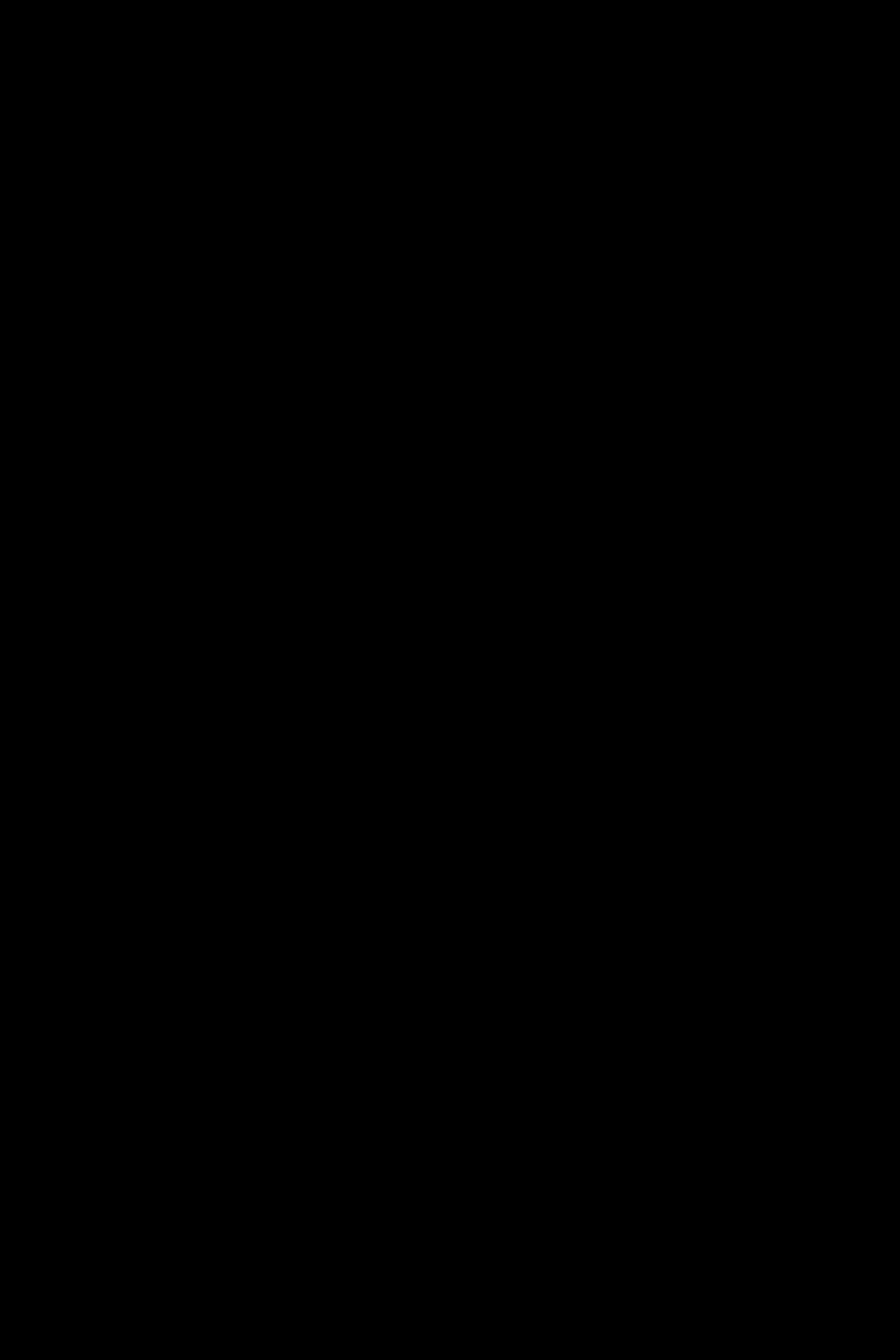
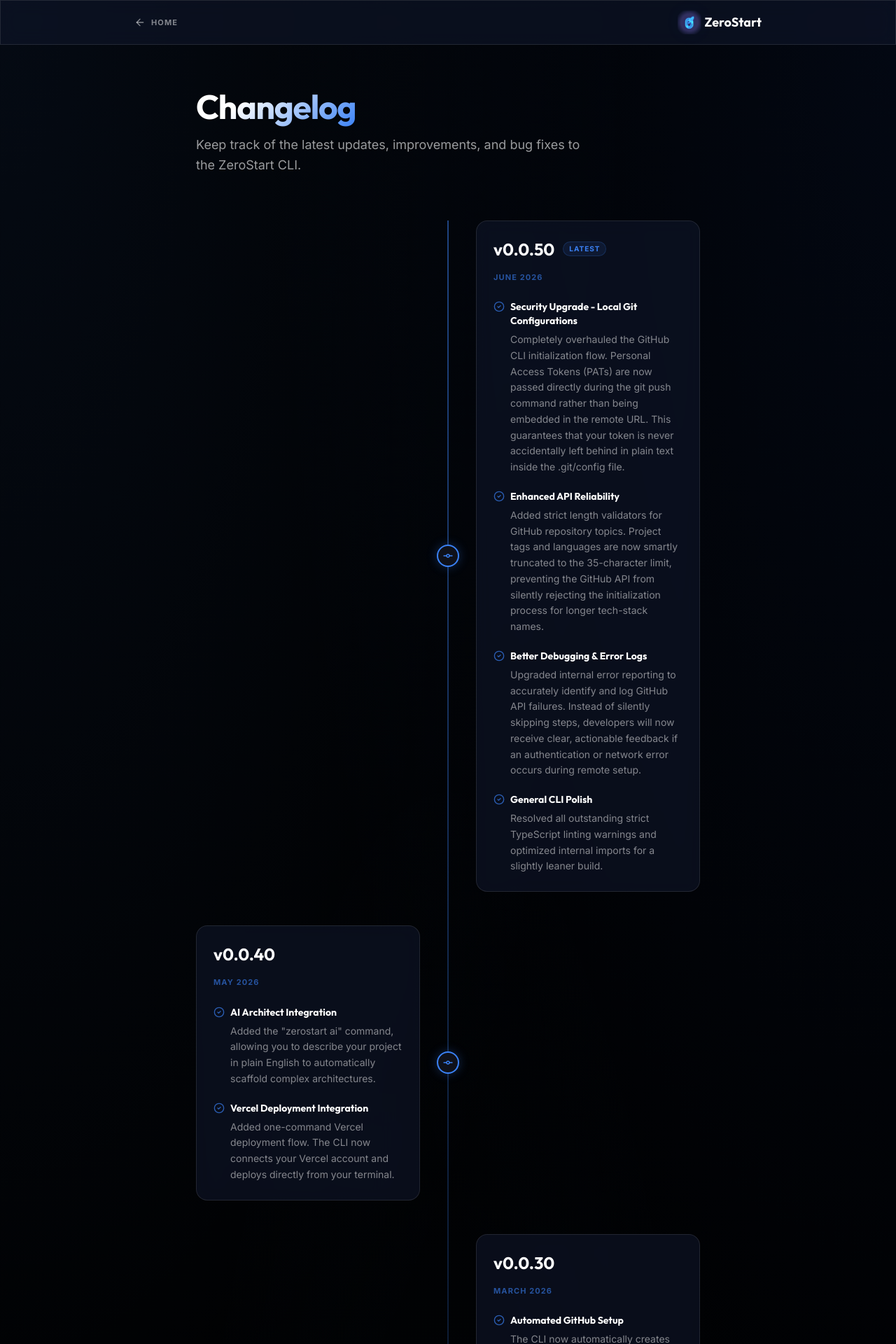
Before and after one commit to KushaalNayak/ZeroStart-Web, a React (Vite) app: page /changelog in a window 1280 px wide. Before the commit this address had no page. Shown: the top 1920 px of the page at 70% size. Before the commit the page ends 800 px from the top, so only its background shows below. Built offline with nearby package versions, Linux system fonts and the light colour scheme.

Commit message:
updated version 0.0.50

```diff
--- a/src/App.tsx
+++ b/src/App.tsx
@@ -5,6 +5,7 @@
 import Contact from './pages/Contact';
 import Privacy from './pages/Privacy';
 import Terms from './pages/Terms';
+import Changelog from './pages/Changelog';
 import ScrollToTop from './components/ScrollToTop';
 
 const App = () => {
@@ -18,6 +19,7 @@
                 <Route path="/contact" element={<Contact />} />
                 <Route path="/privacy" element={<Privacy />} />
                 <Route path="/terms" element={<Terms />} />
+                <Route path="/changelog" element={<Changelog />} />
             </Routes>
         </Router>
     );
--- a/src/components/Footer.tsx
+++ b/src/components/Footer.tsx
@@ -21,6 +21,7 @@
                         <ul className="text-white/55 text-sm space-y-2">
                             <li><Link to="/about" className="hover:text-blue-vibrant transition-colors">About Us</Link></li>
                             <li><Link to="/commands" className="hover:text-blue-vibrant transition-colors">Documentation</Link></li>
+                            <li><Link to="/changelog" className="hover:text-blue-vibrant transition-colors">Changelog</Link></li>
                             <li><Link to="/contact" className="hover:text-blue-vibrant transition-colors">Contact</Link></li>
                         </ul>
                     </div>
--- /dev/null
+++ b/src/pages/Changelog.tsx
@@ -0,0 +1,140 @@
+import { motion } from 'framer-motion';
+import { ArrowLeft, GitCommit, CheckCircle2 } from 'lucide-react';
+import { Link } from 'react-router-dom';
+import Logo from '../components/Logo';
+import Footer from '../components/Footer';
+
+const releases = [
+    {
+        version: 'v0.0.50',
+        date: 'June 2026',
+        badge: 'Latest',
+        updates: [
+            { title: 'Security Upgrade - Local Git Configurations', desc: 'Completely overhauled the GitHub CLI initialization flow. Personal Access Tokens (PATs) are now passed directly during the git push command rather than being embedded in the remote URL. This guarantees that your token is never accidentally left behind in plain text inside the .git/config file.' },
+            { title: 'Enhanced API Reliability', desc: 'Added strict length validators for GitHub repository topics. Project tags and languages are now smartly truncated to the 35-character limit, preventing the GitHub API from silently rejecting the initialization process for longer tech-stack names.' },
+            { title: 'Better Debugging & Error Logs', desc: 'Upgraded internal error reporting to accurately identify and log GitHub API failures. Instead of silently skipping steps, developers will now receive clear, actionable feedback if an authentication or network error occurs during remote setup.' },
+            { title: 'General CLI Polish', desc: 'Resolved all outstanding strict TypeScript linting warnings and optimized internal imports for a slightly leaner build.' }
+        ]
+    },
+    {
+        version: 'v0.0.40',
+        date: 'May 2026',
+        updates: [
+            { title: 'AI Architect Integration', desc: 'Added the "zerostart ai" command, allowing you to describe your project in plain English to automatically scaffold complex architectures.' },
+            { title: 'Vercel Deployment Integration', desc: 'Added one-command Vercel deployment flow. The CLI now connects your Vercel account and deploys directly from your terminal.' }
+        ]
+    },
+    {
+        version: 'v0.0.30',
+        date: 'March 2026',
+        updates: [
+            { title: 'Automated GitHub Setup', desc: 'The CLI now automatically creates GitHub repositories and links them to your local project, pushing your initial commit without any manual setup.' },
+            { title: 'VS Code Extension', desc: 'Released the official ZeroStart VS Code Extension for a fully integrated GUI experience.' }
+        ]
+    },
+    {
+        version: 'v0.0.20',
+        date: 'January 2026',
+        updates: [
+            { title: 'Web Framework Templates', desc: 'Shipped official templates for React, Vite, TypeScript, and standard HTML/CSS setups.' },
+            { title: 'Interactive Wizard Redesign', desc: 'Rewrote the interactive CLI wizard with improved navigation flows and better prompt clarity.' }
+        ]
+    },
+    {
+        version: 'v0.0.10',
+        date: 'December 2025',
+        updates: [
+            { title: 'Initial Release', desc: 'First public release featuring basic project scaffolding for C++, Java, and Python projects.' },
+            { title: 'Local Terminal vs Online GDB', desc: 'Added support for selecting execution environment (Local CMD vs Browser Compiler) for DSA templates.' }
+        ]
+    }
+];
+
+const Changelog = () => {
+    return (
+        <div className="min-h-screen bg-mesh font-sans text-white">
+
+            {/* Nav */}
+            <nav className="fixed top-0 w-full z-50 glass border-b border-white/5 h-16 flex items-center px-6">
+                <div className="max-w-4xl mx-auto w-full flex items-center justify-between">
+                    <Link to="/" className="flex items-center gap-2 text-white/50 hover:text-blue-vibrant transition-colors font-bold text-[11px] uppercase tracking-widest">
+                        <ArrowLeft className="w-4 h-4" />
+                        Home
+                    </Link>
+                    <div className="flex items-center gap-2">
+                        <Logo size={28} />
+                        <span className="font-display font-bold text-lg text-white">ZeroStart</span>
+                    </div>
+                </div>
+            </nav>
+
+            <div className="pt-32 pb-24 px-6 max-w-3xl mx-auto space-y-16">
+
+                {/* Header */}
+                <motion.div
+                    initial={{ opacity: 0, y: 20 }}
+                    animate={{ opacity: 1, y: 0 }}
+                    className="space-y-4"
+                >
+                    <h1 className="text-4xl md:text-5xl font-bold font-display tracking-tight">
+                        <span className="text-gradient-blue">Changelog</span>
+                    </h1>
+                    <p className="text-white/60 text-lg leading-relaxed max-w-xl">
+                        Keep track of the latest updates, improvements, and bug fixes to the ZeroStart CLI.
+                    </p>
+                </motion.div>
+
+                {/* Timeline */}
+                <div className="space-y-12 relative before:absolute before:inset-0 before:ml-4 before:-translate-x-px md:before:mx-auto md:before:translate-x-0 before:h-full before:w-0.5 before:bg-gradient-to-b before:from-blue-vibrant/50 before:to-transparent">
+                    {releases.map((release, index) => (
+                        <motion.div
+                            key={index}
+                            initial={{ opacity: 0, y: 20 }}
+                            whileInView={{ opacity: 1, y: 0 }}
+                            viewport={{ once: true }}
+                            transition={{ delay: index * 0.1 }}
+                            className="relative flex items-center justify-between md:justify-normal md:odd:flex-row-reverse group is-active"
+                        >
+                            {/* Icon */}
+                            <div className="flex items-center justify-center w-8 h-8 rounded-full border-2 border-blue-vibrant bg-[#0F111A] text-blue-vibrant absolute left-0 md:left-1/2 -translate-x-1/2 z-10 shadow-[0_0_15px_rgba(59,130,246,0.3)]">
+                                <GitCommit className="w-4 h-4" />
+                            </div>
+
+                            {/* Content */}
+                            <div className="w-[calc(100%-3rem)] md:w-[calc(50%-2.5rem)] ml-auto md:ml-0 glass p-6 rounded-2xl border border-white/5 hover:border-blue-vibrant/20 transition-colors">
+                                <div className="flex items-center gap-3 mb-4">
+                                    <h2 className="text-2xl font-display font-bold text-white">{release.version}</h2>
+                                    {release.badge && (
+                                        <span className="px-2 py-0.5 rounded-full bg-blue-vibrant/10 border border-blue-vibrant/20 text-blue-vibrant text-[10px] font-bold uppercase tracking-widest">
+                                            {release.badge}
+                                        </span>
+                                    )}
+                                </div>
+                                <time className="block mb-6 text-[11px] font-bold text-blue-vibrant/60 uppercase tracking-widest">{release.date}</time>
+
+                                <div className="space-y-5">
+                                    {release.updates.map((update, uIdx) => (
+                                        <div key={uIdx} className="space-y-1.5">
+                                            <h3 className="flex items-start gap-2 text-sm font-bold text-white">
+                                                <CheckCircle2 className="w-4 h-4 text-blue-vibrant/70 shrink-0 mt-0.5" />
+                                                {update.title}
+                                            </h3>
+                                            <p className="text-sm text-white/50 pl-6 leading-relaxed">
+                                                {update.desc}
+                                            </p>
+                                        </div>
+                                    ))}
+                                </div>
+                            </div>
+                        </motion.div>
+                    ))}
+                </div>
+
+            </div>
+
+            <Footer />
+        </div>
+    );
+};
+
+export default Changelog;
--- a/src/pages/Home.tsx
+++ b/src/pages/Home.tsx
@@ -31,7 +31,7 @@
             let v = 50;
             if (vsData?.results?.[0]?.extensions?.[0]) {
                 const ext = vsData.results[0].extensions[0];
-                const stat = ext.statistics.find((s: any) => s.statisticName === 'install');
+                const stat = ext.statistics?.find((s: any) => s.statisticName === 'install');
                 if (stat) v = stat.value;
             }
             const total = n + v;
@@ -80,6 +80,7 @@
                     <div className="hidden md:flex items-center gap-8 text-[11px] font-bold text-white/50 uppercase tracking-widest">
                         <a href="#quickstart" className="hover:text-blue-vibrant transition-colors">Quick Start</a>
                         <a href="#commands" className="hover:text-blue-vibrant transition-colors">Commands</a>
+                        <Link to="/changelog" className="hover:text-blue-vibrant transition-colors">Updates</Link>
                         <Link to="/about" className="hover:text-blue-vibrant transition-colors">About</Link>
                     </div>
 
```
